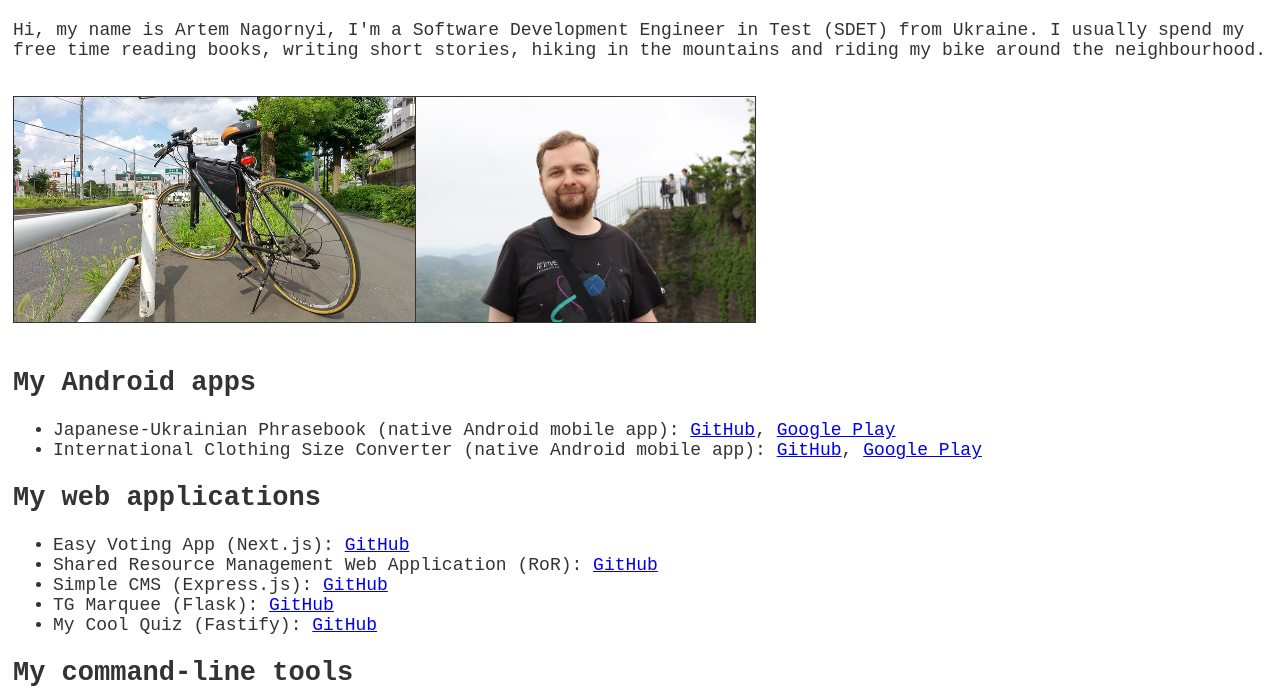
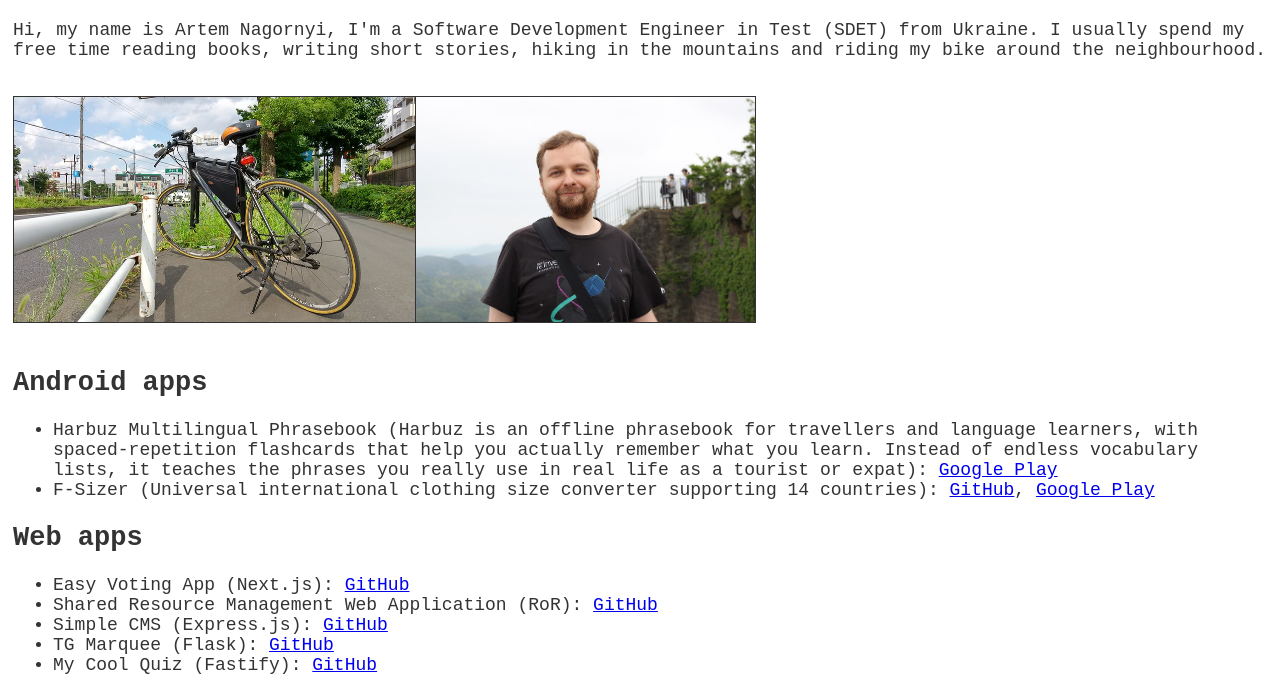
Before and after one commit to nagornyi/nagornyi.github.io, a plain HTML site: page index.html in a window 1280 px wide. Shown: the part 111-800 px from the top of the page. Drawn offline with Linux system fonts and the light colour scheme.

Commit message:
Update headings and project descriptions in index.html

```diff
--- a/index.html
+++ b/index.html
@@ -18,14 +18,14 @@ Hi, my name is Artem Nagornyi, I'm a Software Development Engineer in Test (SDET
   <p><img src="img/biking_medium.jpg" alt="My bicycle" border="1" style="max-height: 225px; width: 100%;"></p>
   <p><img src="img/hiking_medium.jpg" alt="Hiking picture" border="1" style="max-height: 225px; width: 100%;"></p>
 </div>
-<h2>My Android apps</h2>
+<h2>Android apps</h2>
 <p>
   <ul>
-  <li>Japanese-Ukrainian Phrasebook (native Android mobile app): <a href="https://github.com/nagornyi/uajpspeak">GitHub</a>, <a href="https://play.google.com/store/apps/details?id=com.arukai.uajpspeak">Google Play</a></li>
-  <li>International Clothing Size Converter (native Android mobile app): <a href="https://github.com/nagornyi/f-sizer">GitHub</a>, <a href="https://play.google.com/store/apps/details?id=com.anahorn.fukusizer">Google Play</a></li>
+  <li>Harbuz Multilingual Phrasebook (Harbuz is an offline phrasebook for travellers and language learners, with spaced-repetition flashcards that help you actually remember what you learn. Instead of endless vocabulary lists, it teaches the phrases you really use in real life as a tourist or expat): <a href="https://play.google.com/store/apps/details?id=com.arukai.uajpspeak">Google Play</a></li>
+  <li>F-Sizer (Universal international clothing size converter supporting 14 countries): <a href="https://github.com/nagornyi/f-sizer">GitHub</a>, <a href="https://play.google.com/store/apps/details?id=com.anahorn.fukusizer">Google Play</a></li>
   </ul>
 </p>
-<h2>My web applications</h2>
+<h2>Web apps</h2>
 <p>
   <ul>
   <li>Easy Voting App (Next.js): <a href="https://github.com/nagornyi/easy-voting-app">GitHub</a></li>
@@ -35,7 +35,7 @@ Hi, my name is Artem Nagornyi, I'm a Software Development Engineer in Test (SDET
   <li>My Cool Quiz (Fastify): <a href="https://github.com/nagornyi/mycoolquiz">GitHub</a></li>
   </ul>
 </p>
-<h2>My command-line tools</h2>
+<h2>Command-line tools</h2>
 <p>
   <ul>
   <li>Flickr Downloader (Python): <a href="https://github.com/nagornyi/flickr-downloader">GitHub</a></li>
```
